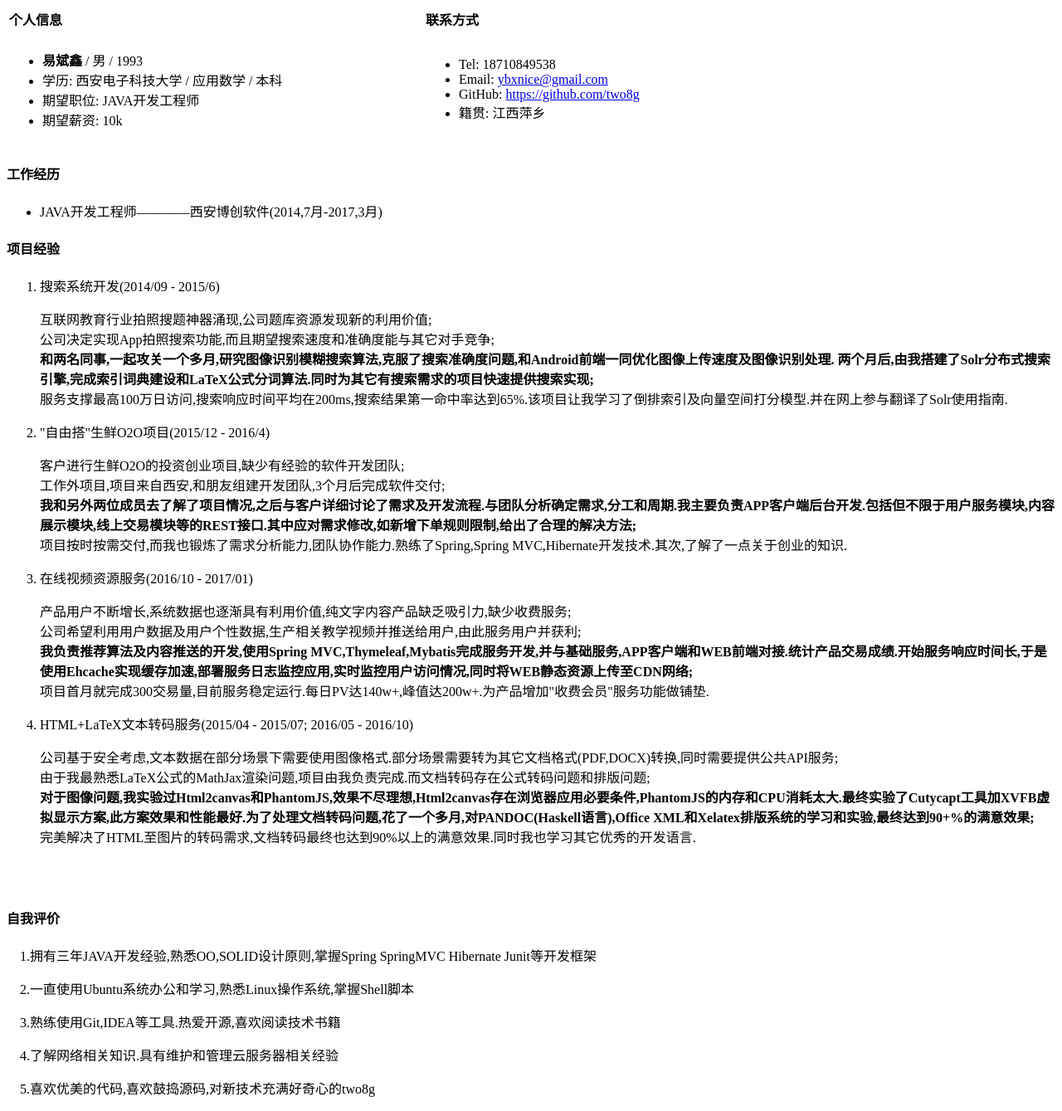
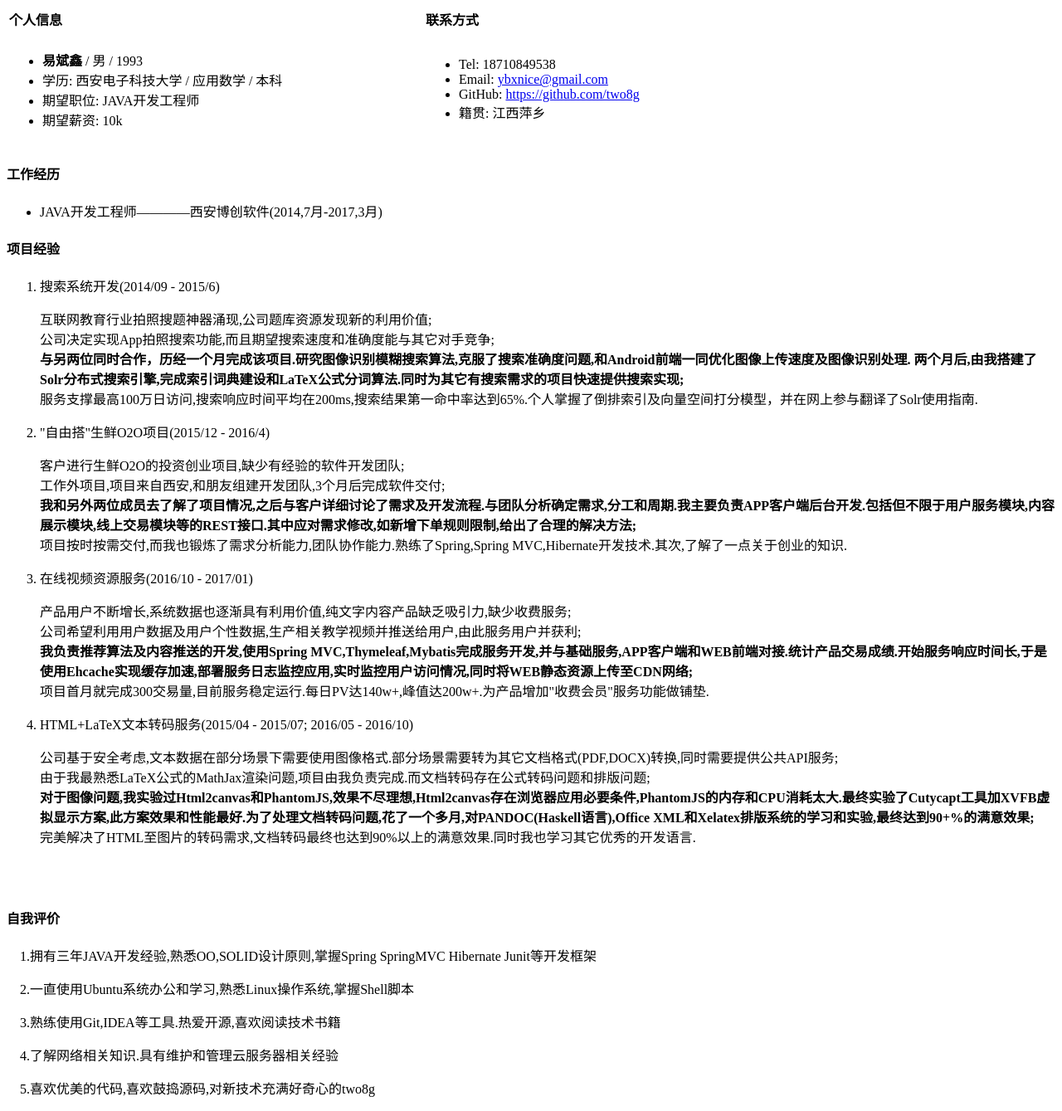
Before and after one commit to two8g/two8g.github.io, a Jekyll site: the page job/JAVA.html, which Jekyll copies as it is, in a window 1280 px wide. Shown: the whole page at 83% size. Built offline with Jekyll 4.4.1, drawn with Linux system fonts in a browser that asks for light colours.

Commit message:
修改JAVA

```diff
--- a/job/JAVA.html
+++ b/job/JAVA.html
@@ -93,8 +93,8 @@
         <li md-pos="10-22"><span md-pos="13-19">搜索系统开发(2014/09 - 2015/6)</span></li>
         <p md-pos="23-255"><span md-pos="23-54">互联网教育行业拍照搜题神器涌现,公司题库资源发现新的利用价值;</span><br/>
           <span md-pos="55-92">公司决定实现App拍照搜索功能,而且期望搜索速度和准确度能与其它对手竞争;</span><br/>
-          <span md-pos="93-169"><b>和两名同事,一起攻关一个多月,研究图像识别模糊搜索算法,克服了搜索准确度问题,和Android前端一同优化图像上传速度及图像识别处理. 两个月后,由我搭建了Solr分布式搜索引擎,完成索引词典建设和LaTeX公式分词算法.同时为其它有搜索需求的项目快速提供搜索实现;</b></span><br/>
-          <span md-pos="170-254">服务支撑最高100万日访问,搜索响应时间平均在200ms,搜索结果第一命中率达到65%.该项目让我学习了倒排索引及向量空间打分模型.并在网上参与翻译了Solr使用指南.</span>
+          <span md-pos="93-169"><b>与另两位同时合作，历经一个月完成该项目.研究图像识别模糊搜索算法,克服了搜索准确度问题,和Android前端一同优化图像上传速度及图像识别处理. 两个月后,由我搭建了Solr分布式搜索引擎,完成索引词典建设和LaTeX公式分词算法.同时为其它有搜索需求的项目快速提供搜索实现;</b></span><br/>
+          <span md-pos="170-254">服务支撑最高100万日访问,搜索响应时间平均在200ms,搜索结果第一命中率达到65%.个人掌握了倒排索引及向量空间打分模型，并在网上参与翻译了Solr使用指南.</span>
         </p>
         <li md-pos="256-272"><span md-pos="259-271">&quot;自由搭&quot;生鲜O2O项目(2015/12 - 2016/4)</span></li>
         <p md-pos="273-553"><span md-pos="273-303">客户进行生鲜O2O的投资创业项目,缺少有经验的软件开发团队;</span><br/>
```
Also changed, not shown: 1 other file.
